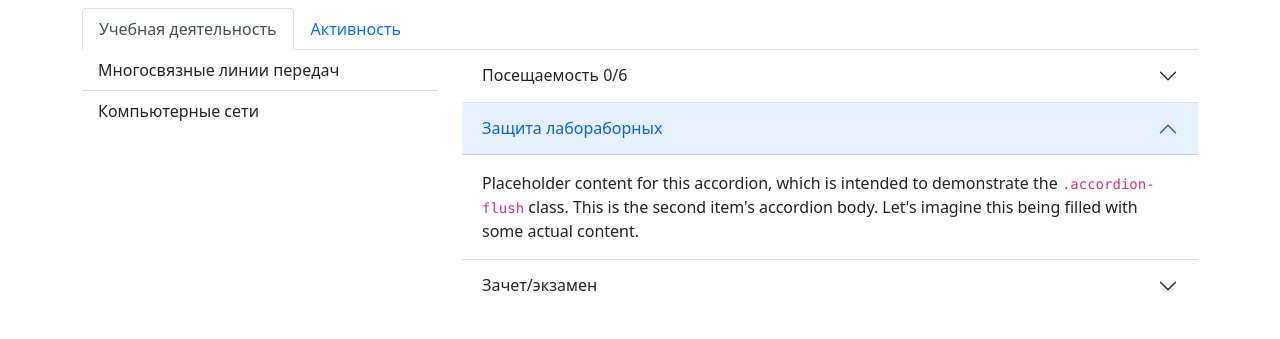
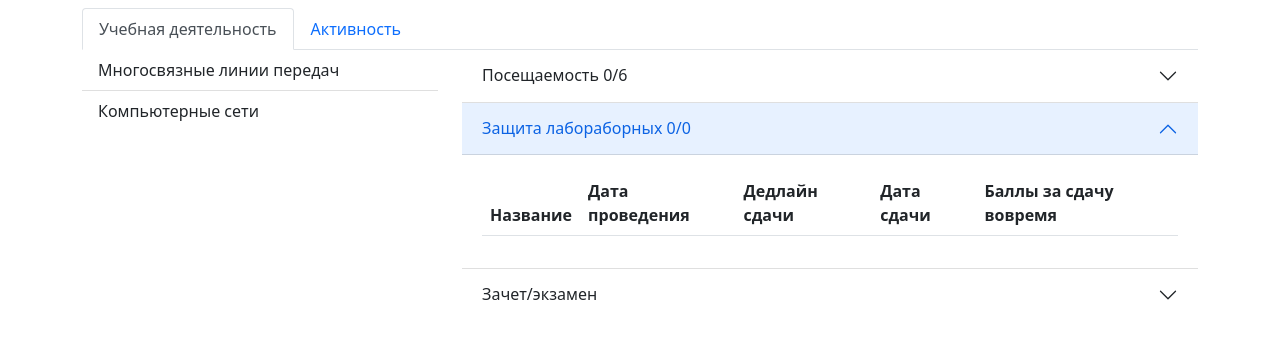
Before and after one commit to sumluxgirl/flaskProject, a Flask app: page /student/education/313eb570b4b6405ebca529223e45a369 in a window 1280 px wide, after a click that opens the changed part. Shown: the part 56-395 px from the top of the page. Run offline with Flask 2, Linux system fonts and the light colour scheme; a user stored in the database is signed in; data comes from the database, SQL or seed files in the repository; tables that the repository leaves empty hold one stand-in row (values such as "Sample post"); lists and menus that the app fills with data are empty; some libraries are stand-ins or nearby versions.

Commit message:
student pages add labs

```diff
--- a/pointraing/routes.py
+++ b/pointraing/routes.py
@@ -39,13 +39,22 @@
             .filter(Attendance.subject_id == subject_id) \
             .filter(AttendanceGrade.user_id == current_user.id) \
             .order_by(Attendance.date).all()
-        attendance_len = AttendanceGrade.query\
+        attendance_count_user = AttendanceGrade.query\
             .join(AttendanceGrade.attendance) \
             .filter(Attendance.subject_id == subject_id) \
             .filter(AttendanceGrade.user_id == current_user.id)\
             .count()
-        labs = Lab.query.filter_by(subject_id=subject_id).all()
-        labs_grade = LabsGrade.query.filter_by(user_id=current_user.id).all()
+        labs = Lab.query\
+            .join(LabsGrade, Lab.labs_grade) \
+            .add_entity(LabsGrade).from_self() \
+            .filter(Lab.subject_id == subject_id) \
+            .filter(LabsGrade.user_id == current_user.id) \
+            .all()
+        labs_count_user = LabsGrade.query \
+            .join(Lab, LabsGrade.lab) \
+            .filter(Lab.subject_id == subject_id) \
+            .filter(LabsGrade.user_id == current_user.id) \
+            .count()
         grade = Grade.query.filter_by(user_id=current_user.id)\
             .filter_by(subject_id=subject_id).order_by(Grade.date).all()
         return render_template('education.html',
@@ -53,10 +62,11 @@
                                right_group=subjects,
                                group_id=subject_id,
                                count_hours=current_subject.count_hours,
-                               attendance_len=attendance_len,
+                               attendance_count_user=attendance_count_user,
                                attendance=attendance,
                                labs=labs,
-                               labs_grade=labs_grade,
+                               labs_count=len(labs),
+                               labs_count_user=labs_count_user,
                                grade=grade
                                )
 
--- a/pointraing/templates/education.html
+++ b/pointraing/templates/education.html
@@ -6,7 +6,7 @@
                 <h2 class="accordion-header" id="flush-headingOne">
                     <button class="accordion-button collapsed" type="button" data-bs-toggle="collapse"
                             data-bs-target="#flush-collapseOne" aria-expanded="false" aria-controls="flush-collapseOne">
-                        Посещаемость {{ attendance_len }}/{{ count_hours }}
+                        Посещаемость {{ attendance_count_user }}/{{ count_hours }}
                     </button>
                 </h2>
                 <div id="flush-collapseOne" class="accordion-collapse collapse" aria-labelledby="flush-headingOne"
@@ -33,7 +33,7 @@
                                             <i class="bi bi-x-lg text-danger"></i>
                                         {% endif %}
                                     </td>
-                                    <td>{{item[1].active if item[1] else 0}}</td>
+                                    <td>{{ item[1].active if item[1] else 0 }}</td>
                                 </tr>
                             {% endfor %}
                             </tbody>
@@ -45,16 +45,44 @@
                 <h2 class="accordion-header" id="flush-headingTwo">
                     <button class="accordion-button collapsed" type="button" data-bs-toggle="collapse"
                             data-bs-target="#flush-collapseTwo" aria-expanded="false" aria-controls="flush-collapseTwo">
-                        Защита лабораборных
+                        Защита лабораборных {{ labs_count_user }}/{{ labs_count }}
                     </button>
                 </h2>
                 <div id="flush-collapseTwo" class="accordion-collapse collapse" aria-labelledby="flush-headingTwo"
                      data-bs-parent="#accordionFlushEducation">
-                    <div class="accordion-body">Placeholder content for this accordion, which is intended to demonstrate
-                        the
-                        <code>.accordion-flush</code> class. This is the second item's accordion body. Let's imagine
-                        this
-                        being filled with some actual content.
+                    <div class="accordion-body">
+                        <table class="table">
+                            <thead>
+                            <tr>
+                                <th scope="col">Название</th>
+                                <th scope="col">Дата проведения</th>
+                                <th scope="col">Дедлайн сдачи</th>
+                                <th scope="col">Дата сдачи</th>
+                                <th scope="col">Баллы за сдачу вовремя</th>
+                            </tr>
+                            </thead>
+                            <tbody>
+                            {% for item in labs %}
+                                <tr class="{{ 'table-success' if item[1] else 'table-danger' }}">
+                                    <th scope="row">{{ item[0].name }}</th>
+                                    <td>{{ item[0].datetime.strftime('%d/%m/%Y') }}</td>
+                                    <td>{{ item[0].deadline.strftime('%d/%m/%Y') }}</td>
+                                    <td>{{ item[1].date.strftime('%d/%m/%Y') if item[1] }}</td>
+                                    <td>
+                                        {% if item[1] %}
+                                            {% if (item[1].date - item[0].deadline).total_seconds() < 0 %}
+                                                2
+                                            {% else %}
+                                                1
+                                            {% endif %}
+                                        {% else %}
+                                            0
+                                        {% endif %}
+                                    </td>
+                                </tr>
+                            {% endfor %}
+                            </tbody>
+                        </table>
                     </div>
                 </div>
             </div>
```
